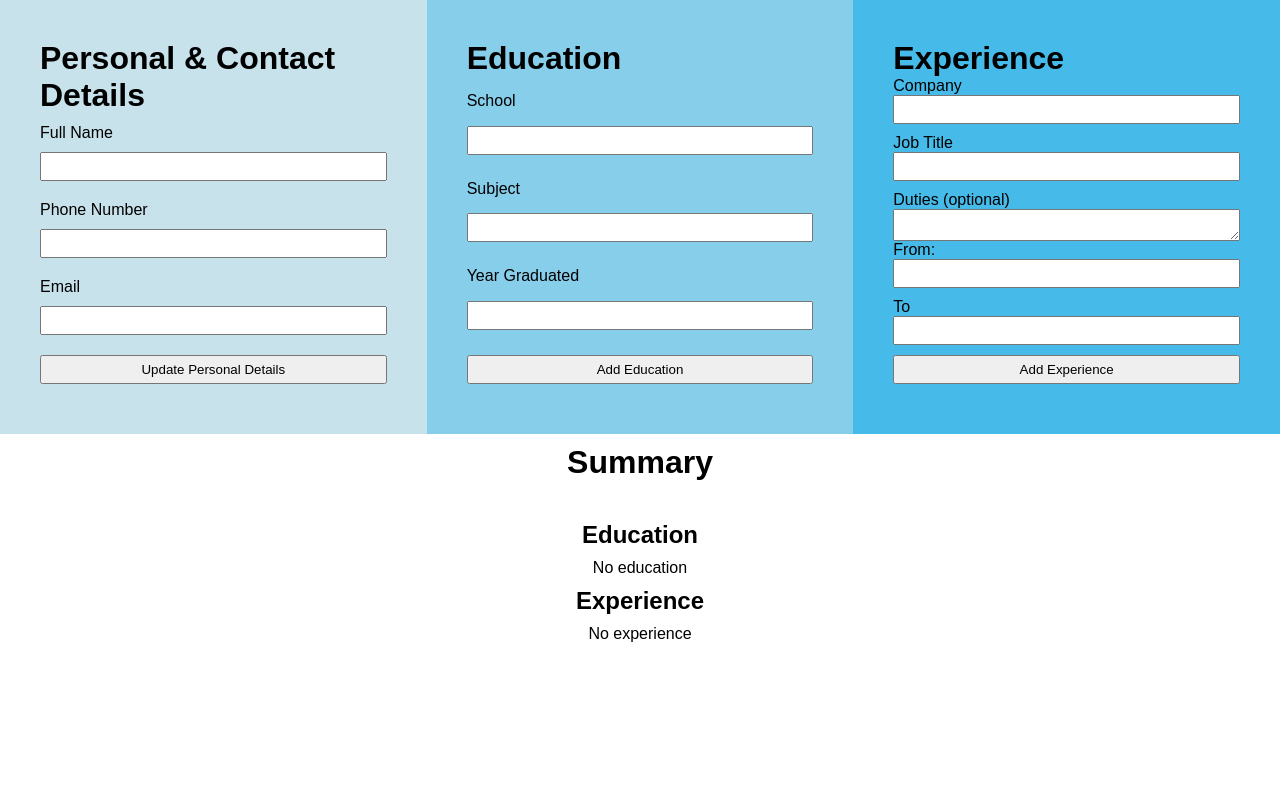
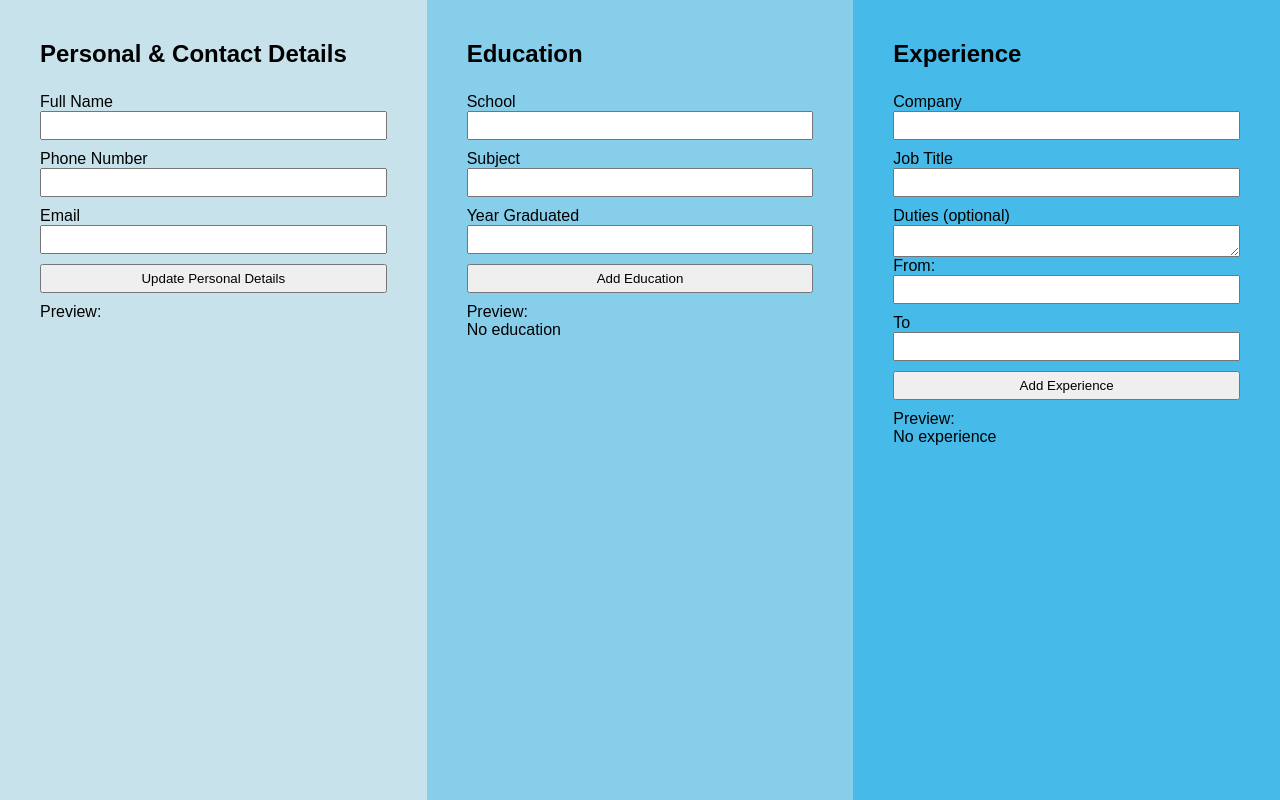
Before and after one commit to dhillman1989/cv-project, a React (Create React App) app: page / in a window 1280 px wide. Built offline with nearby package versions, Linux system fonts and the light colour scheme.

Commit message:
reorganised preview to show under the form

```diff
--- a/src/App.js
+++ b/src/App.js
@@ -132,26 +132,24 @@ class App extends Component {
     return (
       <div id="App">
         <PersonalForm
-          info={personalInputs}
+          formInputs={personalInputs}
+          personal={{ fullName, email, phone }}
           changeInput={this.changeInput}
           onSubmitPersonal={this.onSubmitPersonal}
         />
         <EducationForm
-          info={educationInputs}
+          education={education}
+          formInputs={educationInputs}
           changeInput={this.changeInput}
           onSubmitEducation={this.onSubmitEducation}
+          deleteEducation={this.deleteEducation}
         />
         <ExperienceForm
-          info={experienceInputs}
+          experience={experience}
+          formInputs={experienceInputs}
           changeInput={this.changeInput}
           onSubmitExperience={this.onSubmitExperience}
-        />
-        <Summary
-          personal={{ fullName, email, phone }}
-          education={education}
-          experience={experience}
           deleteExperience={this.deleteExperience}
-          deleteEducation={this.deleteEducation}
         />
       </div>
     );
--- a/src/components/EducationForm.js
+++ b/src/components/EducationForm.js
@@ -6,14 +6,24 @@ class EducationForm extends Component {
     super(props);
     this.changeInput = this.props.changeInput.bind(this);
     this.onSubmitEducation = this.props.onSubmitEducation.bind(this);
+    this.deleteEducation = this.props.deleteEducation.bind(this);
   }
 
   render() {
-    const { schoolInput, subjectInput, graduationYearInput } = this.props.info;
-    const { onSubmitEducation, changeInput } = this.props;
+    const {
+      schoolInput,
+      subjectInput,
+      graduationYearInput,
+    } = this.props.formInputs;
+    const {
+      education,
+      onSubmitEducation,
+      changeInput,
+      deleteEducation,
+    } = this.props;
     return (
       <form onSubmit={onSubmitEducation} className="form educationForm">
-        <h1>Education </h1>
+        <h2>Education </h2>
         <label htmlFor="schoolInput">School</label>
         <input
           name="schoolInput"
@@ -40,6 +50,24 @@ class EducationForm extends Component {
           pattern="[0-9]{4}"
         />
         <button>Add Education</button>
+
+        <p>Preview: </p>
+        <ul>
+          {education.length ? (
+            education.map((edu) => (
+              <li key={edu.id}>
+                <h3>{edu.school}</h3>
+                <p> {edu.subject}</p>
+                <p>Graduated: {edu.year}</p>
+                <button onClick={() => deleteEducation(edu.id)}>
+                  Delete {edu.school}
+                </button>
+              </li>
+            ))
+          ) : (
+            <p>No education</p>
+          )}
+        </ul>
       </form>
     );
   }
--- a/src/components/ExperienceForm.js
+++ b/src/components/ExperienceForm.js
@@ -6,6 +6,7 @@ class ExperienceForm extends Component {
     super(props);
     this.changeInput = this.props.changeInput.bind(this);
     this.onSubmitExperience = this.props.onSubmitExperience.bind(this);
+    this.deleteExperience = this.props.deleteExperience.bind(this);
   }
 
   render() {
@@ -15,11 +16,16 @@ class ExperienceForm extends Component {
       dutiesInput,
       yearToInput,
       yearFromInput,
-    } = this.props.info;
-    const { onSubmitExperience, changeInput } = this.props;
+    } = this.props.formInputs;
+    const {
+      experience,
+      onSubmitExperience,
+      changeInput,
+      deleteExperience,
+    } = this.props;
     return (
       <form onSubmit={onSubmitExperience} className="form experienceForm">
-        <h1>Experience</h1>
+        <h2>Experience</h2>
         <label htmlFor="companyInput">Company</label>
         <input
           name="companyInput"
@@ -62,6 +68,28 @@ class ExperienceForm extends Component {
           pattern="[0-9]{4}"
         />
         <button>Add Experience</button>
+
+        <p>Preview:</p>
+
+        <ul>
+          {experience.length ? (
+            experience.map((exp) => (
+              <li key={exp.id}>
+                <h3>Company: {exp.company}</h3>
+                <h5>Job Title: {exp.jobTitle}</h5>
+                <h5>
+                  Years: {exp.yearFrom} - {exp.yearTo}
+                </h5>
+                <p>Duties: {exp.duties}</p>
+                <button onClick={() => deleteExperience(exp.id)}>
+                  Delete {exp.company}
+                </button>
+              </li>
+            ))
+          ) : (
+            <p>No experience</p>
+          )}
+        </ul>
       </form>
     );
   }
--- a/src/components/PersonalForm.js
+++ b/src/components/PersonalForm.js
@@ -9,11 +9,11 @@ class PersonalForm extends Component {
   }
 
   render() {
-    const { fullNameInput, phoneInput, emailInput } = this.props.info;
-    const { onSubmitPersonal, changeInput } = this.props;
+    const { fullNameInput, phoneInput, emailInput } = this.props.formInputs;
+    const { personal, onSubmitPersonal, changeInput } = this.props;
     return (
       <form onSubmit={onSubmitPersonal} className="form personalForm">
-        <h1>Personal &amp; Contact Details</h1>
+        <h2>Personal &amp; Contact Details</h2>
         <label htmlFor="fullNameInput">Full Name</label>
         <input
           name="fullNameInput"
@@ -40,6 +40,12 @@ class PersonalForm extends Component {
           required
         />
         <button>Update Personal Details</button>
+
+        <p>Preview:</p>
+
+        <h2>{personal.fullName}</h2>
+        <p>{personal.email}</p>
+        <p>{personal.phone}</p>
       </form>
     );
   }
--- a/src/styles/app.css
+++ b/src/styles/app.css
@@ -4,10 +4,16 @@
   margin: 0;
 }
 
+body {
+  height: 100vh;
+}
+
 #App {
   font-family: arial;
   display: flex;
+  align-items: stretch;
   flex-wrap: wrap;
+  height: 100vh;
 }
 
 ul {
--- a/src/styles/educationForm.css
+++ b/src/styles/educationForm.css
@@ -2,9 +2,13 @@
   background-color: skyblue;
   display: flex;
   flex-direction: column;
-  justify-content: space-between;
+  justify-content: flex-start;
   width: calc(100vw / 3);
   padding: 40px;
+}
+
+.educationForm h2 {
+  margin-bottom: 25px;
 }
 
 .educationForm input,
--- a/src/styles/experienceForm.css
+++ b/src/styles/experienceForm.css
@@ -2,9 +2,13 @@
   background-color: rgb(70, 187, 233);
   display: flex;
   flex-direction: column;
-  justify-content: space-between;
+  justify-content: flex-start;
   width: calc(100vw / 3);
   padding: 40px;
+}
+
+.experienceForm h2 {
+  margin-bottom: 25px;
 }
 
 .experienceForm input,
--- a/src/styles/personalForm.css
+++ b/src/styles/personalForm.css
@@ -2,9 +2,13 @@
   background-color: rgb(200, 226, 236);
   display: flex;
   flex-direction: column;
-  justify-content: space-between;
+  justify-content: flex-start;
   width: calc(100vw / 3);
   padding: 40px;
+}
+
+.personalForm h2 {
+  margin-bottom: 25px;
 }
 
 .personalForm input,
```
